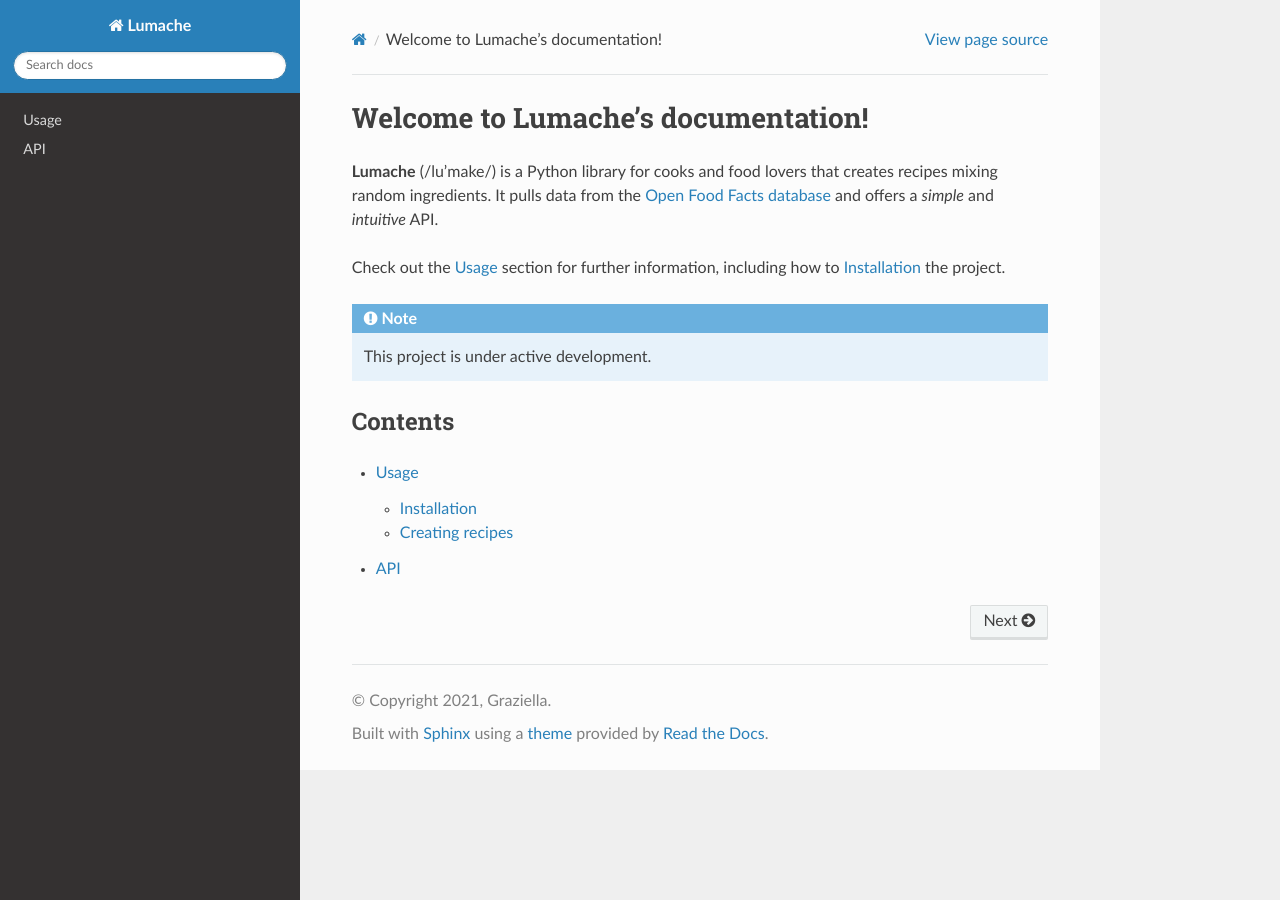
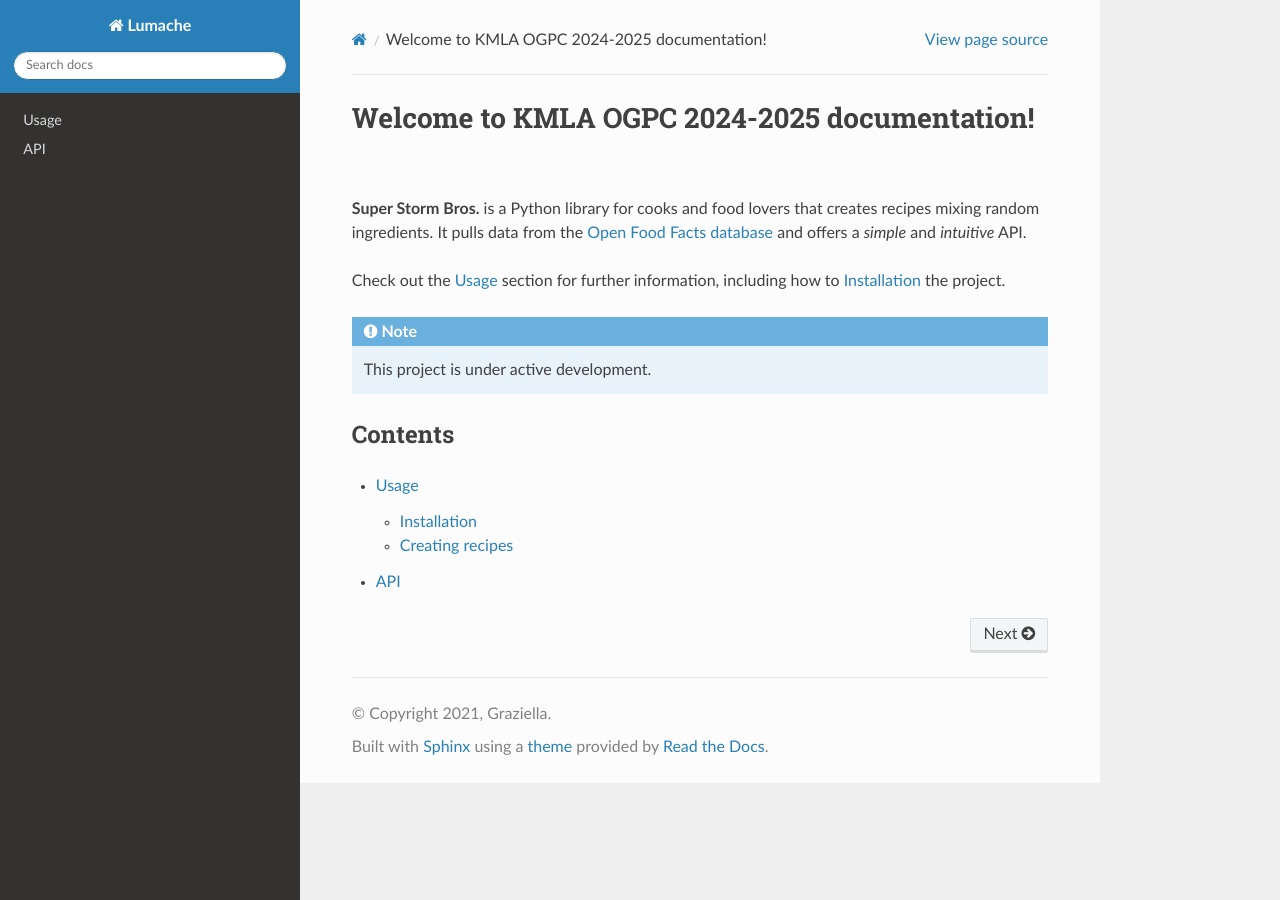
Before and after one commit to OGPC-KMLA/website, a Sphinx documentation site: the page built from docs/source/index.rst, in a window 1280 px wide. Built offline with Sphinx 7.4.7 and the Read the Docs theme 3.1.0, drawn with Linux system fonts in a browser that asks for light colours.

Commit message:
Update index.rst
testing if this works

```diff
--- a/docs/source/index.rst
+++ b/docs/source/index.rst
@@ -1,7 +1,7 @@
-Welcome to Lumache's documentation!
+Welcome to KMLA OGPC 2024-2025 documentation!
 ===================================
 
-**Lumache** (/lu'make/) is a Python library for cooks and food lovers
+**Super Storm Bros.** is a Python library for cooks and food lovers
 that creates recipes mixing random ingredients.
 It pulls data from the `Open Food Facts database <https://world.openfoodfacts.org/>`_
 and offers a *simple* and *intuitive* API.
```
